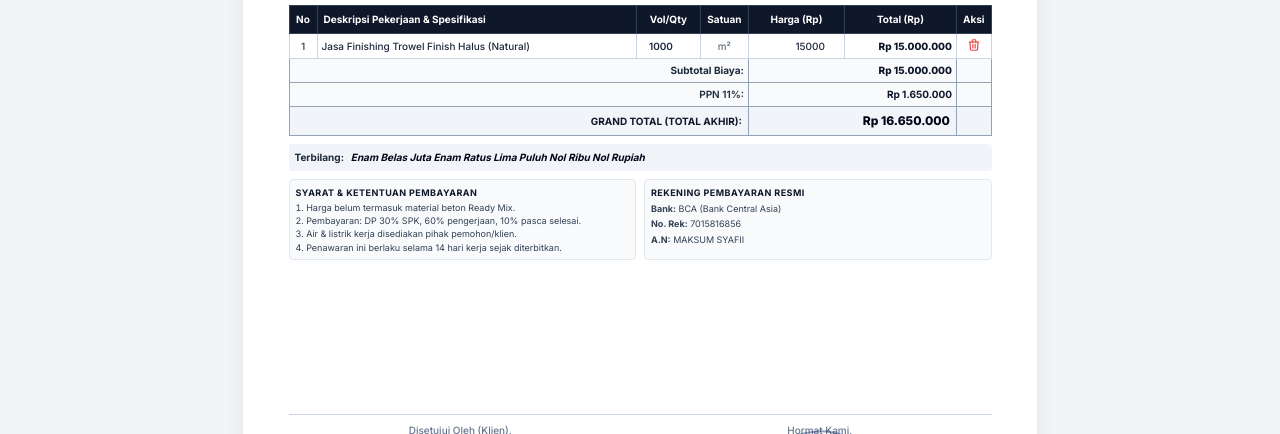
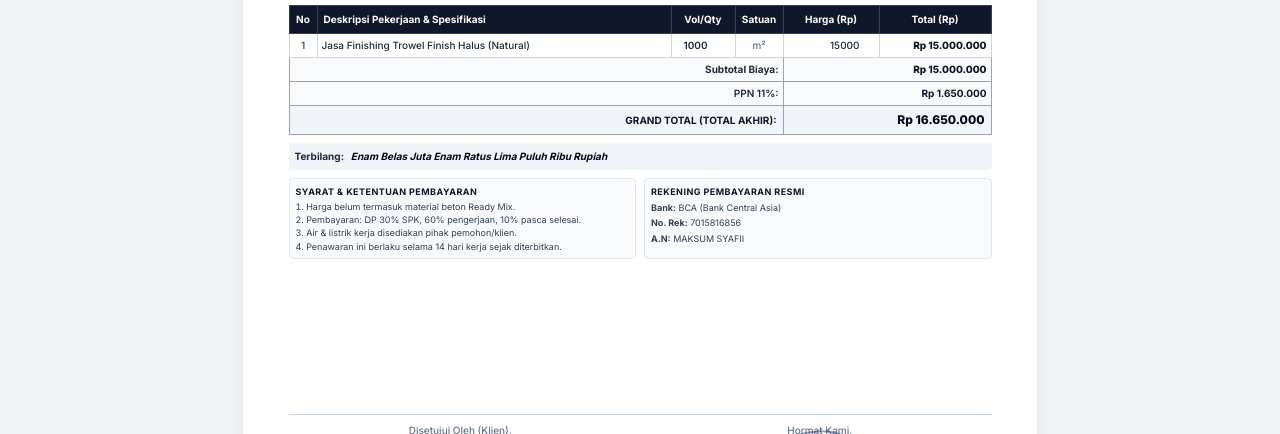
Before and after one commit to azix25/Sb, a plain HTML site: page index.html in a window 1280 px wide. Shown: the part 666-1100 px from the top of the page. Drawn offline with nearby package versions, Linux system fonts and the light colour scheme.

Commit message:
Hapus kolom aksi dan perbaiki terbilang jumlah

```diff
--- a/index.html
+++ b/index.html
@@ -396,7 +396,6 @@
                             <th class="p-1.5 border border-slate-700 w-12">Satuan</th>
                             <th class="p-1.5 border border-slate-700 w-24">Harga (Rp)</th>
                             <th class="p-1.5 border border-slate-700 w-28">Total (Rp)</th>
-                            <th class="p-1.5 border border-slate-700 w-8 action-col no-print">Aksi</th>
                         </tr>
                     </thead>
                     <tbody id="table-body" class="divide-y divide-slate-300">
@@ -406,17 +405,14 @@
                         <tr class="bg-slate-50 font-semibold text-slate-800">
                             <td colspan="4" class="p-1 border border-slate-400 text-right font-bold text-slate-800">Subtotal Biaya:</td>
                             <td colspan="2" class="p-1 border border-slate-400 text-right font-extrabold text-slate-900" id="subtotal-val">Rp 0</td>
-                            <td class="action-col no-print border border-slate-400"></td>
                         </tr>
                         <tr class="bg-slate-50 font-semibold text-slate-800" id="row-ppn">
                             <td colspan="4" class="p-1 border border-slate-400 text-right">PPN 11%:</td>
                             <td colspan="2" class="p-1 border border-slate-400 text-right font-bold text-slate-900" id="ppn-val">Rp 0</td>
-                            <td class="action-col no-print border border-slate-400"></td>
                         </tr>
                         <tr class="bg-slate-100 font-bold text-slate-950">
                             <td colspan="4" class="p-1.5 border border-slate-400 text-right text-[10px] uppercase text-slate-900">Grand Total (Total Akhir):</td>
                             <td colspan="2" class="p-1.5 border border-slate-400 text-right font-black text-slate-950 text-xs" id="grandtotal-val">Rp 0</td>
-                            <td class="action-col no-print border border-slate-400"></td>
                         </tr>
                     </tfoot>
                 </table>
@@ -707,11 +703,6 @@
                     <td class="p-1 border border-slate-300 text-right font-extrabold text-slate-900">
                         ${formatRupiah(totalRow)}
                     </td>
-                    <td class="p-0.5 border border-slate-300 text-center action-col no-print">
-                        <button onclick="hapusBaris(${index})" class="btn-remove-row text-red-500 hover:text-red-700 p-0.5 rounded transition" title="Hapus Baris">
-                            <svg class="w-3.5 h-3.5 mx-auto" fill="none" stroke="currentColor" viewBox="0 0 24 24"><path stroke-linecap="round" stroke-linejoin="round" stroke-width="2" d="M19 7l-.867 12.142A2 2 0 0116.138 21H7.862a2 2 0 01-1.995-1.858L5 7m5 4v6m4-6v6m1-10V4a1 1 0 00-1-1h-4a1 1 0 00-1 1v3M4 7h16"></path></svg>
-                        </button>
-                    </td>
                 `;
                 tbody.appendChild(tr);
             });
@@ -980,21 +971,25 @@
         }
 
         function terbilang(n) {
+            n = Number(n);
+            if (!Number.isFinite(n)) return 'Nol';
             if (n < 0) return 'Minus ' + terbilang(-n);
+            n = Math.floor(n);
             if (n === 0) return 'Nol';
 
             const satuan = ['', 'Satu', 'Dua', 'Tiga', 'Empat', 'Lima', 'Enam', 'Tujuh', 'Delapan', 'Sembilan', 'Sepuluh', 'Sebelas'];
+            const gabung = (bagian, sisa) => sisa > 0 ? bagian + ' ' + terbilang(sisa) : bagian;
 
             if (n < 12) return satuan[n];
             if (n < 20) return terbilang(n - 10) + ' Belas';
-            if (n < 100) return terbilang(Math.floor(n / 10)) + ' Puluh ' + terbilang(n % 10);
-            if (n < 200) return 'Seratus ' + terbilang(n - 100);
-            if (n < 1000) return terbilang(Math.floor(n / 100)) + ' Ratus ' + terbilang(n % 100);
-            if (n < 2000) return 'Seribu ' + terbilang(n - 1000);
-            if (n < 1000000) return terbilang(Math.floor(n / 1000)) + ' Ribu ' + terbilang(n % 1000);
-            if (n < 1000000000) return terbilang(Math.floor(n / 1000000)) + ' Juta ' + terbilang(n % 1000000);
-            if (n < 1000000000000) return terbilang(Math.floor(n / 1000000000)) + ' Miliar ' + terbilang(n % 1000000000);
-            return terbilang(Math.floor(n / 1000000000000)) + ' Triliun ' + terbilang(n % 1000000000000);
+            if (n < 100) return gabung(terbilang(Math.floor(n / 10)) + ' Puluh', n % 10);
+            if (n < 200) return gabung('Seratus', n - 100);
+            if (n < 1000) return gabung(terbilang(Math.floor(n / 100)) + ' Ratus', n % 100);
+            if (n < 2000) return gabung('Seribu', n - 1000);
+            if (n < 1000000) return gabung(terbilang(Math.floor(n / 1000)) + ' Ribu', n % 1000);
+            if (n < 1000000000) return gabung(terbilang(Math.floor(n / 1000000)) + ' Juta', n % 1000000);
+            if (n < 1000000000000) return gabung(terbilang(Math.floor(n / 1000000000)) + ' Miliar', n % 1000000000);
+            return gabung(terbilang(Math.floor(n / 1000000000000)) + ' Triliun', n % 1000000000000);
         }
 
         window.onload = function() {
```
